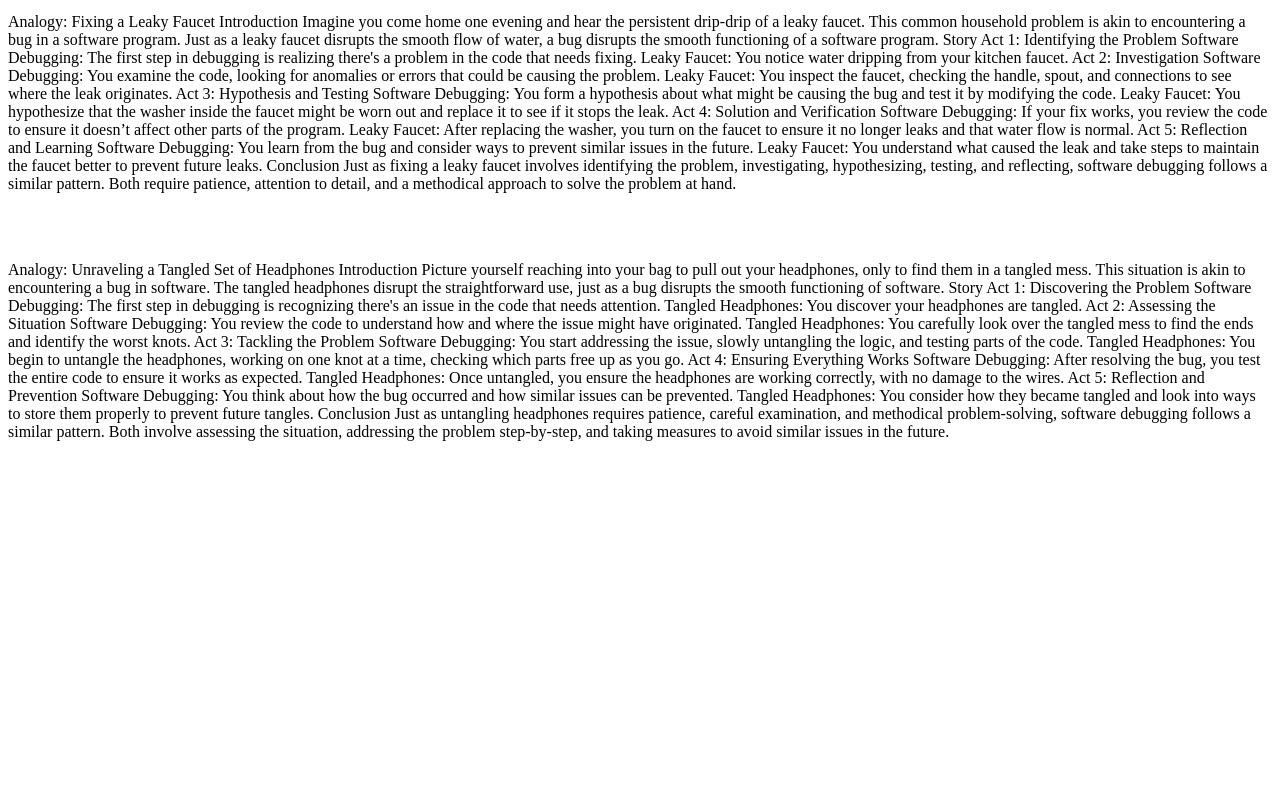
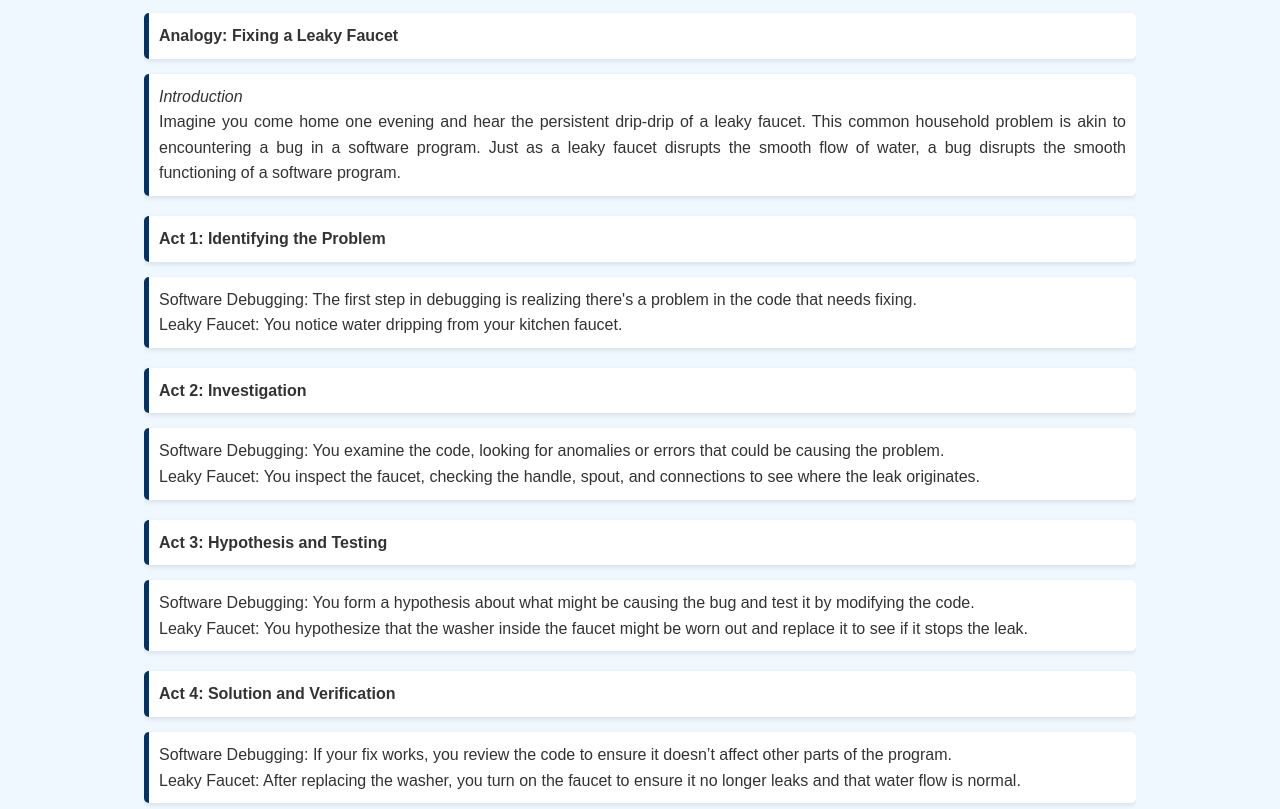
Before and after one commit to Duggi-Niharika-Sai-06/SE-anologies, a plain HTML site: page index.html in a window 1280 px wide. Shown: the part 101-910 px from the top of the page. Before the commit the page ends 800 px from the top, so only its background shows below. Drawn offline with Linux system fonts and the light colour scheme.

Commit message:
Update index.html

```diff
--- a/index.html
+++ b/index.html
@@ -1,76 +1,97 @@
 <!DOCTYPE html>
 <html>
 <head>
-    <title>SE Anologies</title>
+    <title>SE Analogies</title>
+    <style>
+        body {
+            font-family: Arial, sans-serif;
+            background-color: #f0f8ff; /* Light blue background */
+            color: #333333; /* Dark gray text */
+            line-height: 1.6;
+            margin: 0;
+            padding: 20px;
+        }
+
+        h1 {
+            text-align: center;
+            color: #003366; /* Dark blue color */
+        }
+
+        p {
+            margin: 15px 0;
+            text-align: justify;
+            padding: 10px;
+            background-color: #ffffff; /* White background for paragraphs */
+            border-left: 5px solid #003366; /* Dark blue border on the left */
+            border-radius: 5px; /* Rounded corners for paragraphs */
+            box-shadow: 0 2px 5px rgba(0, 0, 0, 0.1); /* Subtle shadow for paragraphs */
+        }
+
+        .container {
+            width: 80%;
+            margin: auto;
+            overflow: hidden;
+        }
+
+        .act {
+            margin-top: 20px;
+            font-weight: bold;
+        }
+    </style>
 </head>
 <body>
-    <h1>Everyday Software Engineering Analogies!</h1>
-  <p>Debugging: Relate this to troubleshooting a common household item, like fixing a leaky faucet.</p>
-    <p>Analogy: Fixing a Leaky Faucet
-Introduction
-Imagine you come home one evening and hear the persistent drip-drip of a leaky faucet. This common household problem is akin to encountering a bug in a software program. Just as a leaky faucet disrupts the smooth flow of water, a bug disrupts the smooth functioning of a software program.
+    <div class="container">
+        <h1>Everyday Software Engineering Analogies!</h1>
 
-Story
-Act 1: Identifying the Problem
+        <!-- First Analogy -->
+        <p><strong>Analogy: Fixing a Leaky Faucet</strong></p>
+        <p><em>Introduction</em><br>
+        Imagine you come home one evening and hear the persistent drip-drip of a leaky faucet. This common household problem is akin to encountering a bug in a software program. Just as a leaky faucet disrupts the smooth flow of water, a bug disrupts the smooth functioning of a software program.</p>
 
-Software Debugging: The first step in debugging is realizing there's a problem in the code that needs fixing.
-Leaky Faucet: You notice water dripping from your kitchen faucet.
-Act 2: Investigation
+        <p class="act">Act 1: Identifying the Problem</p>
+        <p>Software Debugging: The first step in debugging is realizing there's a problem in the code that needs fixing.<br>
+        Leaky Faucet: You notice water dripping from your kitchen faucet.</p>
 
-Software Debugging: You examine the code, looking for anomalies or errors that could be causing the problem.
-Leaky Faucet: You inspect the faucet, checking the handle, spout, and connections to see where the leak originates.
-Act 3: Hypothesis and Testing
+        <p class="act">Act 2: Investigation</p>
+        <p>Software Debugging: You examine the code, looking for anomalies or errors that could be causing the problem.<br>
+        Leaky Faucet: You inspect the faucet, checking the handle, spout, and connections to see where the leak originates.</p>
 
-Software Debugging: You form a hypothesis about what might be causing the bug and test it by modifying the code.
-Leaky Faucet: You hypothesize that the washer inside the faucet might be worn out and replace it to see if it stops the leak.
-Act 4: Solution and Verification
+        <p class="act">Act 3: Hypothesis and Testing</p>
+        <p>Software Debugging: You form a hypothesis about what might be causing the bug and test it by modifying the code.<br>
+        Leaky Faucet: You hypothesize that the washer inside the faucet might be worn out and replace it to see if it stops the leak.</p>
 
-Software Debugging: If your fix works, you review the code to ensure it doesn’t affect other parts of the program.
-Leaky Faucet: After replacing the washer, you turn on the faucet to ensure it no longer leaks and that water flow is normal.
-Act 5: Reflection and Learning
+        <p class="act">Act 4: Solution and Verification</p>
+        <p>Software Debugging: If your fix works, you review the code to ensure it doesn’t affect other parts of the program.<br>
+        Leaky Faucet: After replacing the washer, you turn on the faucet to ensure it no longer leaks and that water flow is normal.</p>
 
-Software Debugging: You learn from the bug and consider ways to prevent similar issues in the future.
-Leaky Faucet: You understand what caused the leak and take steps to maintain the faucet better to prevent future leaks.
-Conclusion
+        <p class="act">Act 5: Reflection and Learning</p>
+        <p>Software Debugging: You learn from the bug and consider ways to prevent similar issues in the future.<br>
+        Leaky Faucet: You understand what caused the leak and take steps to maintain the faucet better to prevent future leaks.</p>
 
+        <!-- Second Analogy -->
+        <p><strong>Analogy: Unraveling a Tangled Set of Headphones</strong></p>
+        <p><em>Introduction</em><br>
+        Picture yourself reaching into your bag to pull out your headphones, only to find them in a tangled mess. This situation is akin to encountering a bug in software. The tangled headphones disrupt the straightforward use, just as a bug disrupts the smooth functioning of software.</p>
 
-        Just as fixing a leaky faucet involves identifying the problem, investigating, hypothesizing, testing, and reflecting, software debugging follows a similar pattern. Both require patience, attention to detail, and a methodical approach to solve the problem at hand.</p>
+        <p class="act">Act 1: Discovering the Problem</p>
+        <p>Software Debugging: The first step in debugging is recognizing there's an issue in the code that needs attention.<br>
+        Tangled Headphones: You discover your headphones are tangled.</p>
 
+        <p class="act">Act 2: Assessing the Situation</p>
+        <p>Software Debugging: You review the code to understand how and where the issue might have originated.<br>
+        Tangled Headphones: You carefully look over the tangled mess to find the ends and identify the worst knots.</p>
 
+        <p class="act">Act 3: Tackling the Problem</p>
+        <p>Software Debugging: You start addressing the issue, slowly untangling the logic, and testing parts of the code.<br>
+        Tangled Headphones: You begin to untangle the headphones, working on one knot at a time, checking which parts free up as you go.</p>
 
-<br>
-   <br>
+        <p class="act">Act 4: Ensuring Everything Works</p>
+        <p>Software Debugging: After resolving the bug, you test the entire code to ensure it works as expected.<br>
+        Tangled Headphones: Once untangled, you ensure the headphones are working correctly, with no damage to the wires.</p>
 
-    <p>
-Analogy: Unraveling a Tangled Set of Headphones
-Introduction
-Picture yourself reaching into your bag to pull out your headphones, only to find them in a tangled mess. This situation is akin to encountering a bug in software. The tangled headphones disrupt the straightforward use, just as a bug disrupts the smooth functioning of software.
-
-Story
-Act 1: Discovering the Problem
-
-Software Debugging: The first step in debugging is recognizing there's an issue in the code that needs attention.
-Tangled Headphones: You discover your headphones are tangled.
-Act 2: Assessing the Situation
-
-Software Debugging: You review the code to understand how and where the issue might have originated.
-Tangled Headphones: You carefully look over the tangled mess to find the ends and identify the worst knots.
-Act 3: Tackling the Problem
-
-Software Debugging: You start addressing the issue, slowly untangling the logic, and testing parts of the code.
-Tangled Headphones: You begin to untangle the headphones, working on one knot at a time, checking which parts free up as you go.
-Act 4: Ensuring Everything Works
-
-Software Debugging: After resolving the bug, you test the entire code to ensure it works as expected.
-Tangled Headphones: Once untangled, you ensure the headphones are working correctly, with no damage to the wires.
-Act 5: Reflection and Prevention
-
-Software Debugging: You think about how the bug occurred and how similar issues can be prevented.
-Tangled Headphones: You consider how they became tangled and look into ways to store them properly to prevent future tangles.
-Conclusion
-Just as untangling headphones requires patience, careful examination, and methodical problem-solving, software debugging follows a similar pattern. Both involve assessing the situation, addressing the problem step-by-step, and taking measures to avoid similar issues in the future.
-
-</p>
+        <p class="act">Act 5: Reflection and Prevention</p>
+        <p>Software Debugging: You think about how the bug occurred and how similar issues can be prevented.<br>
+        Tangled Headphones: You consider how they became tangled and look into ways to store them properly to prevent future tangles.</p>
+    </div>
 </body>
-
 </html>
```
